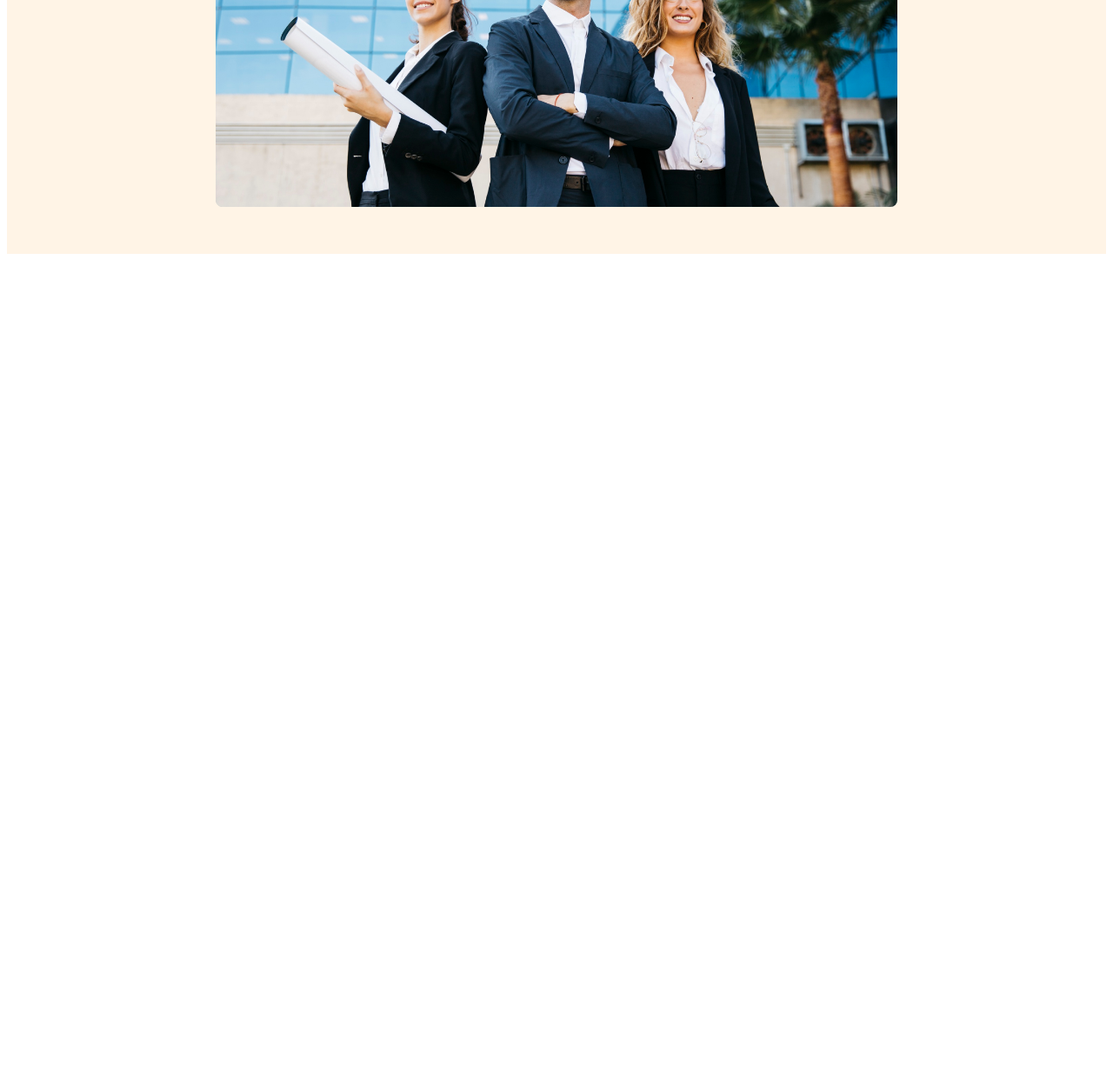
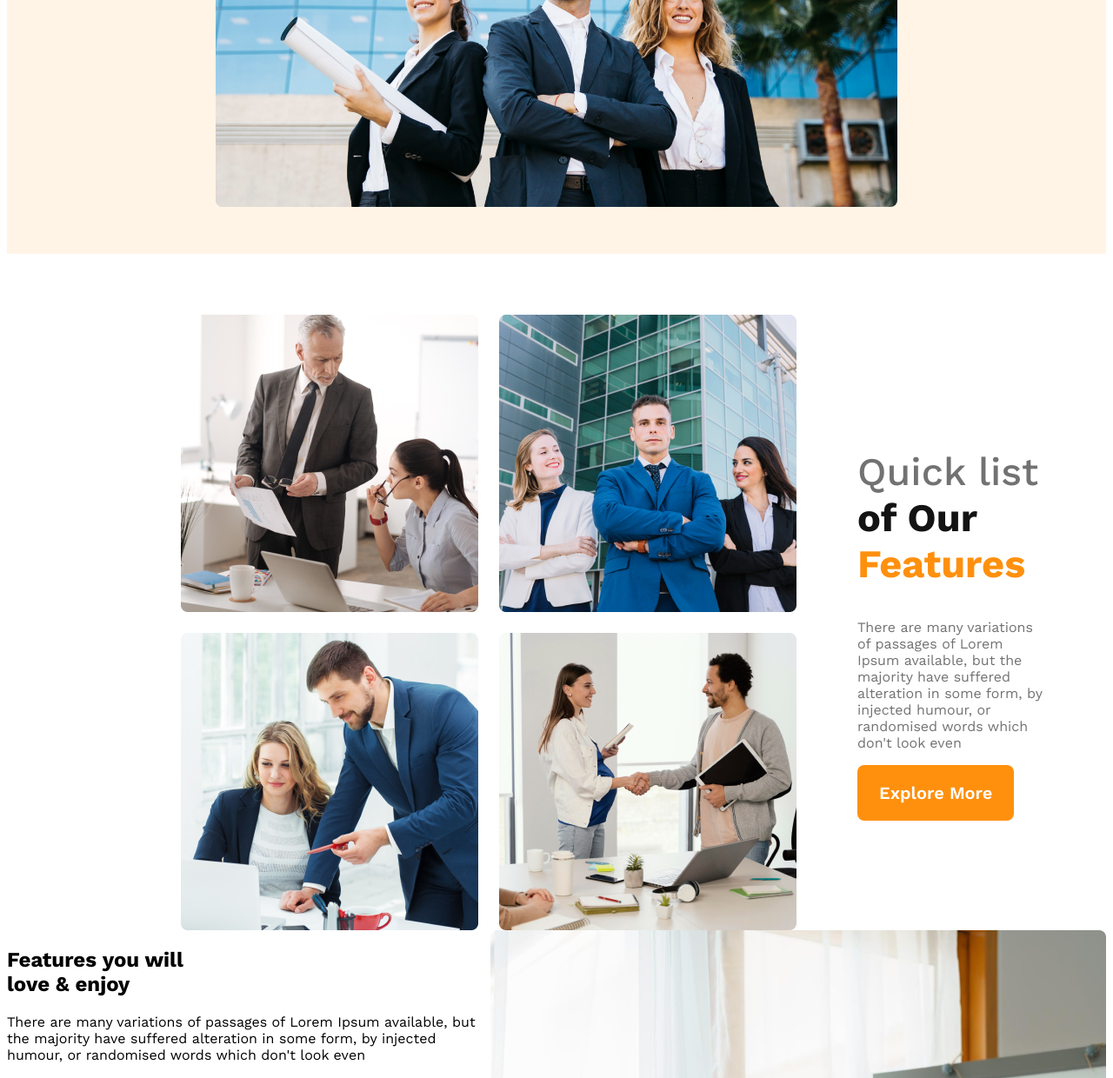
Before and after one commit to MHOPI98/architect, a plain HTML site: page index.html in a window 1280 px wide. Shown: the part 720-1960 px from the top of the page at 87% size. Before the commit the page ends 1020 px from the top, so only its background shows below. Drawn offline with nearby package versions, Linux system fonts and the light colour scheme.

Commit message:
team section added with responsive

```diff
--- a/index.css
+++ b/index.css
@@ -51,7 +51,7 @@ nav li a {
     font-weight: 700;
 }
 
-.banner-desc {
+.desc {
     color: #727272;
     font-size: 1rem;
     font-weight: 400;
@@ -72,14 +72,60 @@ nav li a {
 }
 
 .banner img {
-
     width: 100%;
     border-radius: 8px;
     background: lightgray 0px -94.291px / 100% 137.109% no-repeat;
     background-position: center;
 }
 
+main {
+    max-width: 1440px;
+    margin: 70px auto;
 
+}
+
+.team-container {
+    display: flex;
+    align-items: center;
+
+}
+
+.img-container {
+    display: grid;
+    grid-template-columns: repeat(2, 1fr);
+    gap: 1.5rem;
+    padding-left: 200px;
+    border-radius: 8px;
+
+}
+
+.img-content {
+    padding: 0px 70px;
+}
+
+.img-title {
+    color: #727272;
+    font-size: 45px;
+    font-weight: 500;
+}
+
+.img-dec {
+    color: #131313;
+    font-weight: 700;
+}
+
+.img-deco {
+    color: #FF900E;
+    font-weight: 700;
+
+}
+.features{
+    display: flex;
+
+}
+.features-img{
+    width: 100%;
+}
 
 
 
@@ -94,16 +140,35 @@ nav li a {
     header {
         padding: 20px;
     }
-    nav{
+
+    nav,
+    .team-container
+     {
         flex-direction: column;
     }
+    .img-container {
+        display: grid;
+        grid-template-columns: repeat(1, 1fr);
+        gap: 1.5rem;
+        padding-left: 5px;
+        border-radius: 8px;
+    }
+    .img-content {
+        padding: 0px 20px;
+    }
+
 }
+
 /* medium device*/
-@media screen and (min-width: 576px) and(max-width:992px) {
+@media screen and (min-width: 576px) and(max-width:960px) {
     header {
         padding: 50px;
     }
-    nav{
+
+    nav,
+    .team-container
+     {
         flex-direction: column;
     }
+
 }
--- a/index.html
+++ b/index.html
@@ -26,14 +26,49 @@
         <div class="banner">
             <div class="banner-content">
                 <h3 class="banner-title">Brand New <br> Group of Architects</h3>
-                <p class="banner-desc">There are many variations of passages of Lorem Ipsum available, but the majority
-                    have suffered alteration in some form, by injected humour, or randomised words which don't look even</p>
+                <p class="desc">There are many variations of passages of Lorem Ipsum available, but the majority
+                    have suffered alteration in some form, by injected humour, or randomised words which don't look even
+                </p>
                 <button class="btn-primary">Explore More</button>
             </div>
             <img src="images/banner.png" alt="">
         </div>
     </header>
-    <main></main>
+    <main>
+        <section>
+            <div class="team-container">
+                <div class="img-container">
+                    <img src="images/team1.png" alt="">
+                    <img src="images/team2.png" alt="">
+                    <img src="images/team3.png" alt="">
+                    <img src="images/team4.png" alt="">
+                </div>
+                <div class="img-content">
+                    <h1 class="img-title">Quick list <span class="img-dec">of Our </span><span
+                            class="img-deco">Features</span></h1>
+                    <p class="desc">There are many variations of passages of Lorem Ipsum available, but the majority
+                        have suffered alteration in some form, by injected humour, or randomised words which don't look
+                        even
+                    </p>
+                    <button class="btn-primary">Explore More</button>
+                </div>
+            </div>
+        </section>
+        <section>
+            <div class="features">
+                <div class="features-content">
+                    <h2>Features you will <br> love & enjoy</h2>
+                    <p class="features-desc">There are many variations of passages of Lorem Ipsum available, but the
+                        majority have suffered alteration in some form, by injected humour, or randomised words which
+                        don't look even</p>
+                </div>
+                <div class="features-img">
+                    <img src="images/architect.png" alt="">
+                </div>
+            </div>
+
+        </section>
+    </main>
     <footer></footer>
 </body>
 
```
